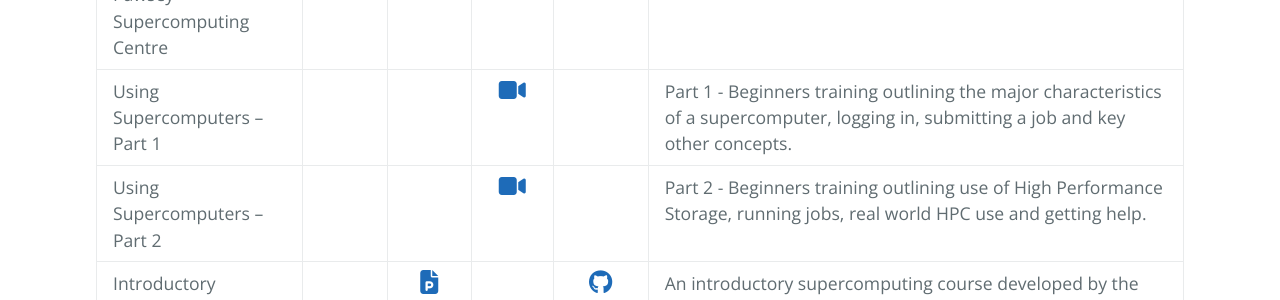
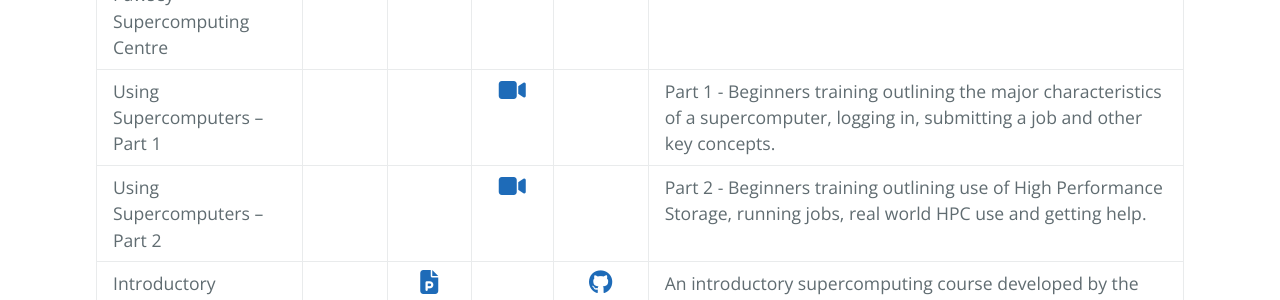
Before and after one commit to ratkinson0405/ratkinson0405.github.io, a Jekyll site: the page built from training.md, in a window 1280 px wide. Shown: the part 347-647 px from the top of the page. Built offline with Jekyll 4.4.1, drawn with Linux system fonts in a browser that asks for light colours; nearby versions of some CDN libraries; our own code applies the rules of GitHub Pages for plain Markdown files; the repository's description, which GitHub fills in, is left out.

```diff
--- a/_data/links.yml
+++ b/_data/links.yml
@@ -5,7 +5,7 @@ tableData:
   ppt: https://support.pawsey.org.au/documentation/download/attachments/2162899/Introduction%20to%20Pawsey.pdf?api=v2
   vid: https://www.youtube.com/watch?v=j2JFCsvsH1g&list=PLmu61dgAX-aZfevU9ZmtQ13bbOeF1GY5u&index=2&t=3s
 - title: Using Supercomputers – Part 1
-  description: Part 1 - Beginners training outlining the major characteristics of a supercomputer, logging in, submitting a job and key other concepts.
+  description: Part 1 - Beginners training outlining the major characteristics of a supercomputer, logging in, submitting a job and other key concepts.
   pageName: training.md
   vid: https://www.youtube.com/watch?v=5myCBDNn5is&list=PLmu61dgAX-aZfevU9ZmtQ13bbOeF1GY5u&index=3&t=29s
 - title: Using Supercomputers – Part 2
```
